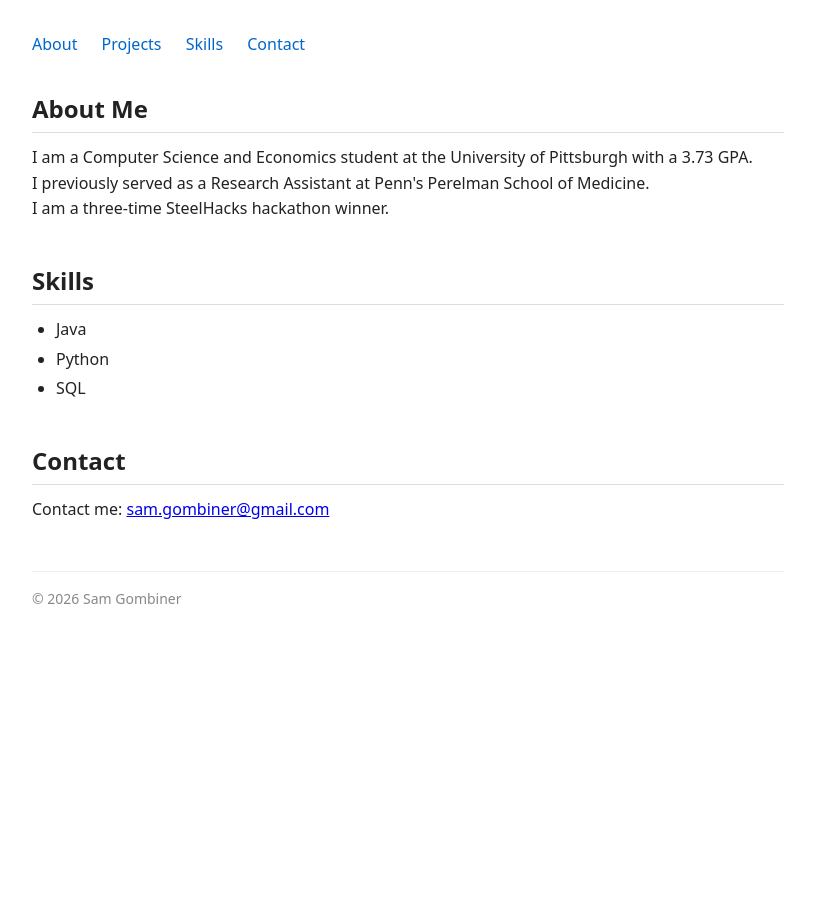
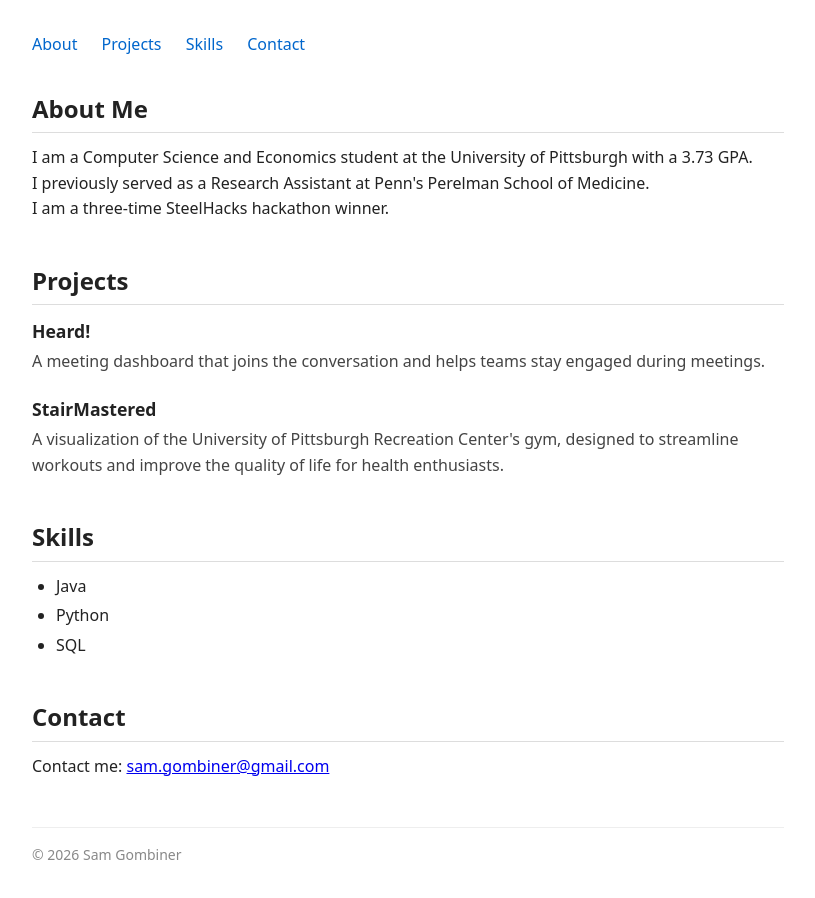
Before and after one commit to sgombiner/Portfolio, a plain HTML site: page index.html in a window 1280 px wide. Shown: the whole page, without its empty margins (232-1047 px from the left). Before the commit the page ends 800 px from the top, so only its background shows below. Drawn offline with Linux system fonts and the light colour scheme.

Commit message:
Restore projects section after regression test

```diff
--- a/index.html
+++ b/index.html
@@ -28,6 +28,18 @@
       <p>I am a three-time SteelHacks hackathon winner.</p>
     </section>
 
+    <section id="projects">
+      <h2>Projects</h2>
+      <div class="project">
+        <h3>Heard!</h3>
+        <p>A meeting dashboard that joins the conversation and helps teams stay engaged during meetings.</p>
+      </div>
+      <div class="project">
+        <h3>StairMastered</h3>
+        <p>A visualization of the University of Pittsburgh Recreation Center's gym, designed to streamline workouts and improve the quality of life for health enthusiasts.</p>
+      </div>
+    </section>
+
     <section id="skills">
       <h2>Skills</h2>
       <ul>
```
